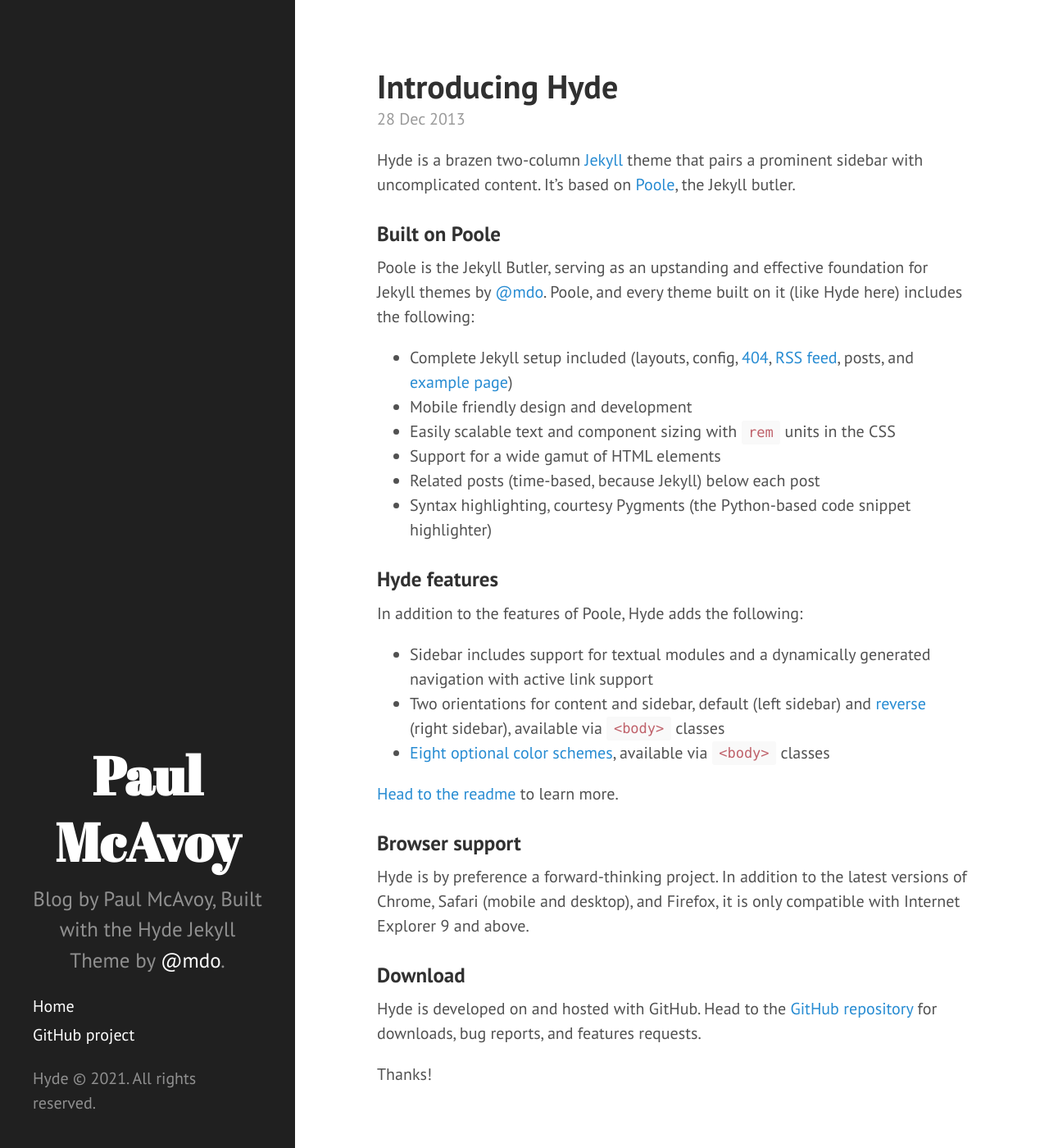
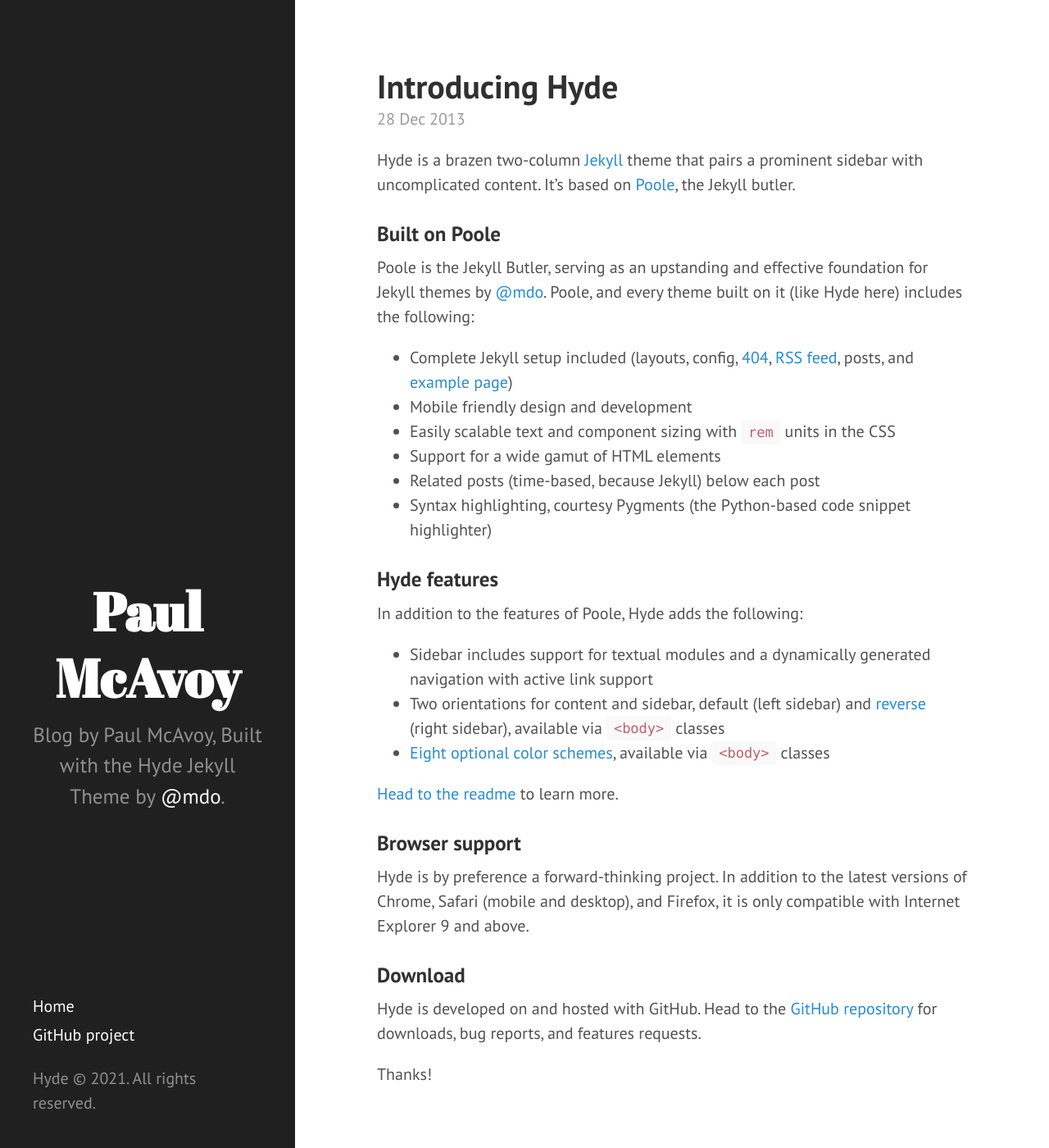
Before and after one commit to paulmca860/paulmca860.github.io, a Jekyll site: the page built from index.html, in a window 1280 px wide and 1400 px high. Shown: the whole window at 82% size. Built offline with Jekyll 4.4.1, drawn with Linux system fonts in a browser that asks for light colours; Markdown is read by kramdown in place of the engine named in the settings; the list of posts is cut into pages by our own code.

Commit message:
sidebar change.

```diff
--- a/public/css/hyde.css
+++ b/public/css/hyde.css
@@ -82,7 +82,9 @@
   font-family: "Abril Fatface", serif;
   font-size: 3.25rem;
 }
-
+.sidebar-about {
+  padding-bottom: 200px;
+}
 /* Sidebar nav */
 .sidebar-nav {
   margin-bottom: 1rem;
```
